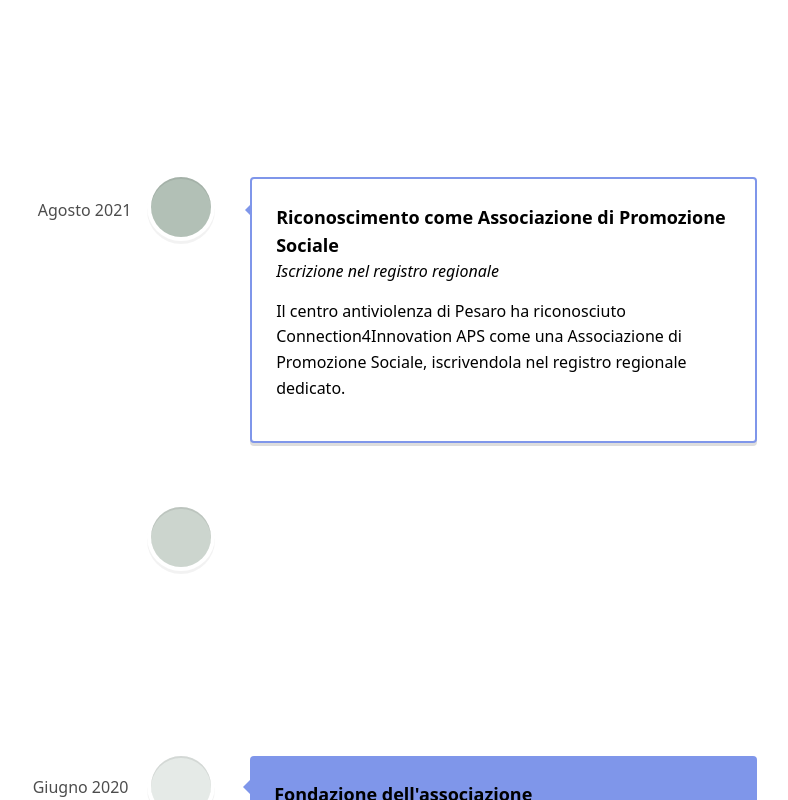
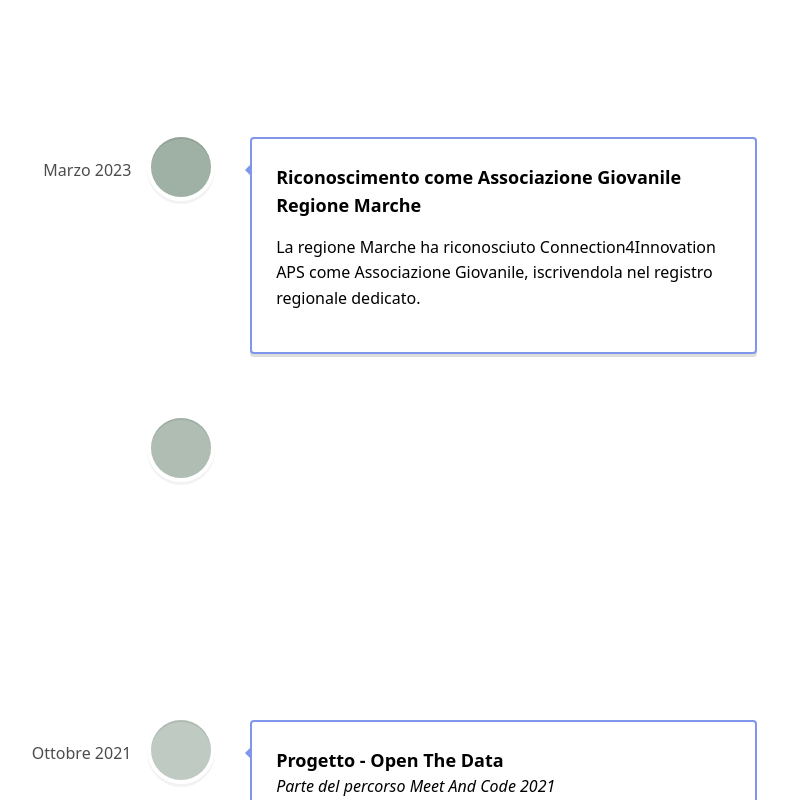
Before and after one commit to Connection4Innovation/personal-website, a Next.js app: page /chi-siamo in a window 1280 px wide. Shown: the part 680-1480 px from the top of the page, without its empty margins (459-1247 px from the left). Built offline with nearby package versions, Linux system fonts and the light colour scheme; no server answers.

Commit message:
updated timeline

```diff
--- a/public/locales/it/progetti.json
+++ b/public/locales/it/progetti.json
@@ -5,7 +5,7 @@
   "1_description": "Mini-corso online riguardante analisi dati con Python.",
   "1_link": "Iscriviti",
   "otd_title": "Open The Data",
-  "otd_description": "Il progetto consiste di 4 videolezioni che accompagneranno l’utente nell'apprendimento del linguaggio di programmazione Python e nella realizzazione di manipolazione e visualizzazione grafiche di set di dati disponibili online. \n Alla fine di ogni video, ci sarà un breve questionario da compilare, per monitorare lo stato di apprendimento.\n\nI partecipanti elaboreranno un dataset tramite Jupiter Notebook e alcune librerie di Python (Pandas, Matplotlib, Seaborn), per realizzare delle data visualization partendo da set di dati disponibili online, nei siti governativi (World Bank Open Data, OECD Data). \n",
+  "otd_description": "Il progetto consiste di 4 videolezioni che accompagneranno l’utente nell'apprendimento del linguaggio di programmazione Python e nella realizzazione di manipolazione e visualizzazione grafiche di set di dati disponibili online. \n Alla fine di ogni video, ci sarà un breve questionario da compilare, per monitorare lo stato di apprendimento.\n\nI partecipanti elaboreranno un dataset tramite Jupiter Notebook e alcune librerie di Python (Pandas, Matplotlib, Seaborn), per realizzare delle data visualization partendo da set di dati disponibili online, nei siti governativi (World Bank Open Data, OECD Data). \n Per maggiori informazioni scrivi alla nostra mail.",
   "partners": "Partners",
   "iscrizioni_aperte": "Sono aperte le iscrizioni al progetto Open The Data!",
   "iscriviti_ora": "Iscriviti ora",
--- a/public/locales/it/timeline.json
+++ b/public/locales/it/timeline.json
@@ -4,20 +4,32 @@
   "3_title": "Ingresso nella rete AUSER",
   "4_title": "Riconoscimento come Associazione di Promozione Sociale",
   "5_title": "Progetto - Open The Data",
+  "6_title": "Iscrizione nel Registro Unico Nazionale del Terzo Settore",
+  "7_title": "Riconoscimento come Associazione Giovanile Regione Marche",
+  "8_title": "Progetto - Open The Data",
   "1_subtitle": "Progetto - Italian Cracks",
   "2_subtitle": "",
   "3_subtitle": "",
   "4_subtitle": "Iscrizione nel registro regionale",
-  "5_subtitle": "Parte del percorso Meet And Code",
+  "5_subtitle": "Parte del percorso Meet And Code 2021",
+  "6_subtitle": "",
+  "7_subtitle": "",
+  "8_subtitle": "Parte del percorso Meet And Code 2023",
   "1_description": "Come gruppo informale CO.MA.IN. abbiamo partecipato ad il bando istituzionale promosso dalla presidenza del consiglio dei ministri, classificandoci 103esimi su migliaia di progetti.",
   "2_description": "Con l'iscrizione presso l'agenzia delle entrate di Pesaro, siamo stati riconosciuti formalmente come associazione.",
   "3_description": "Per incrementare le nostre possibilità di connessione, ci siamo affiliati con AUSER, di cui diventiamo partner per creare progetti ancora più di impatto.",
   "4_description": "Il centro antiviolenza di Pesaro ha riconosciuto Connection4Innovation APS come una Associazione di Promozione Sociale, iscrivendola nel registro regionale dedicato.",
   "5_description": "Il primo progetto portato alla realizzazione dall'associazione; si compone di un mini-corso online riguardo l'analisi di dati da bacnhe dati europee con Python.",
+  "6_description": "Il Ministero del Lavoro e delle Politiche Sociali ha riconosciuto Connection4Innovation APS come Associazione di Promozione Sociale, iscrivendola nel registro nazionale dedicato.",
+  "7_description": "La regione Marche ha riconosciuto Connection4Innovation APS come Associazione Giovanile, iscrivendola nel registro regionale dedicato.",
+  "8_description": "Meet and Code ha riconosciuto il progetto Open The Data come parte del percorso 2023, finanziandolo e permettendoci di portarlo avanti.",
   "1_date": "Marzo 2019",
   "2_date": "Giugno 2020",
   "3_date": "Giugno 2020",
   "4_date": "Agosto 2021",
   "5_date": "Ottobre 2021",
+  "6_date": "Ottobre 2022",
+  "7_date": "Marzo 2023",
+  "8_date": "Ottobre 2023",
   "5_button1": "Iscriviti"
 }
--- a/src/components/chi-siamo/Timeline.js
+++ b/src/components/chi-siamo/Timeline.js
@@ -1,12 +1,12 @@
 import * as React from "react"
 
-import {VerticalTimeline, VerticalTimelineElement} from 'react-vertical-timeline-component';
-import {useTranslation} from "react-i18next";
+import { VerticalTimeline, VerticalTimelineElement } from 'react-vertical-timeline-component';
+import { useTranslation } from "react-i18next";
 import Link from "next/link"
 
 function Timeline() {
 
-    const {t} = useTranslation();
+    const { t } = useTranslation();
 
     const timelineEvents = [{
         title: t('timeline:1_title'),
@@ -18,13 +18,13 @@
         subtitle: t('timeline:2_subtitle'),
         description: t('timeline:2_description'),
         date: t('timeline:2_date'),
-        contentStyle: {background: '#7F96EA', color: 'black'}
+        contentStyle: { background: '#7F96EA', color: 'black' }
     }, {
         title: t('timeline:3_title'),
         subtitle: t('timeline:3_subtitle'),
         description: t('timeline:3_description'),
         date: t('timeline:3_date'),
-        contentStyle: {background: '#7F96EA', color: 'black',}
+        contentStyle: { background: '#7F96EA', color: 'black', }
     }, {
         title: t('timeline:4_title'),
         subtitle: t('timeline:4_subtitle'),
@@ -41,6 +41,22 @@
                 text: t('timeline:5_button1')
             }
         ]
+    }, {
+        title: t('timeline:6_title'),
+        subtitle: t('timeline:6_subtitle'),
+        date: t('timeline:6_date'),
+        description: t('timeline:6_description'),
+        contentStyle: { background: '#7F96EA', color: 'black', }
+    }, {
+        title: t('timeline:7_title'),
+        subtitle: t('timeline:7_subtitle'),
+        date: t('timeline:7_date'),
+        description: t('timeline:7_description'),
+    }, {
+        title: t('timeline:8_title'),
+        subtitle: t('timeline:8_subtitle'),
+        date: t('timeline:8_date'),
+        description: t('timeline:8_description'),
     }];
 
     return (
@@ -52,8 +68,8 @@
                 return (
                     <VerticalTimelineElement
                         key={idx}
-                        contentStyle={item.contentStyle ?? {border: '2px solid #7F96EA'}}
-                        contentArrowStyle={{borderRight: '7px solid #7F96EA'}}
+                        contentStyle={item.contentStyle ?? { border: '2px solid #7F96EA' }}
+                        contentArrowStyle={{ borderRight: '7px solid #7F96EA' }}
                         date={item.date}
                         iconStyle={{
                             background: `rgba(127, 150, 134, ${alpha})`,
--- a/src/components/progetti/SingleProject.js
+++ b/src/components/progetti/SingleProject.js
@@ -1,11 +1,10 @@
 import * as React from "react";
-import {useTranslation} from "react-i18next";
+import { useTranslation } from "react-i18next";
 import Image from 'next/image'
-import Link from 'next/link'
 
 function SingleProject(props) {
 
-    const {t} = useTranslation();
+    const { t } = useTranslation();
 
     return (
         <section className="text-gray-600 body-font">
@@ -24,11 +23,6 @@
                     <p className="leading-relaxed">{t(`progetti:${props.description}`)}</p>
                 </div>
             </div>
-            <div className="flex justify-around">
-                <iframe
-                    src={"https://docs.google.com/forms/d/e/1FAIpQLSco1sMT1rMlwExDmVbmiyqe6_JzmT_2mxZ_ZbBfkCubPkatNw/viewform?embedded=true"}
-                    width="640" height="1500" frameBorder="0" marginHeight="0" marginWidth="0"/>
-            </div>
             <div className="text-center my-20">
                 <h1 className="sm:text-3xl text-2xl font-medium title-font text-gray-900 mb-4">{t('progetti:partners')}</h1>
             </div>
@@ -43,7 +37,7 @@
                                         width={4}
                                         height={2}
                                         alt={part.name}
-                                        src={part.image.src}/>
+                                        src={part.image.src} />
                                 </div>
                             </a>
                         </div>
```
Also changed, not shown: pages/progetti/open-the-data.js (+9 -12 lines).
